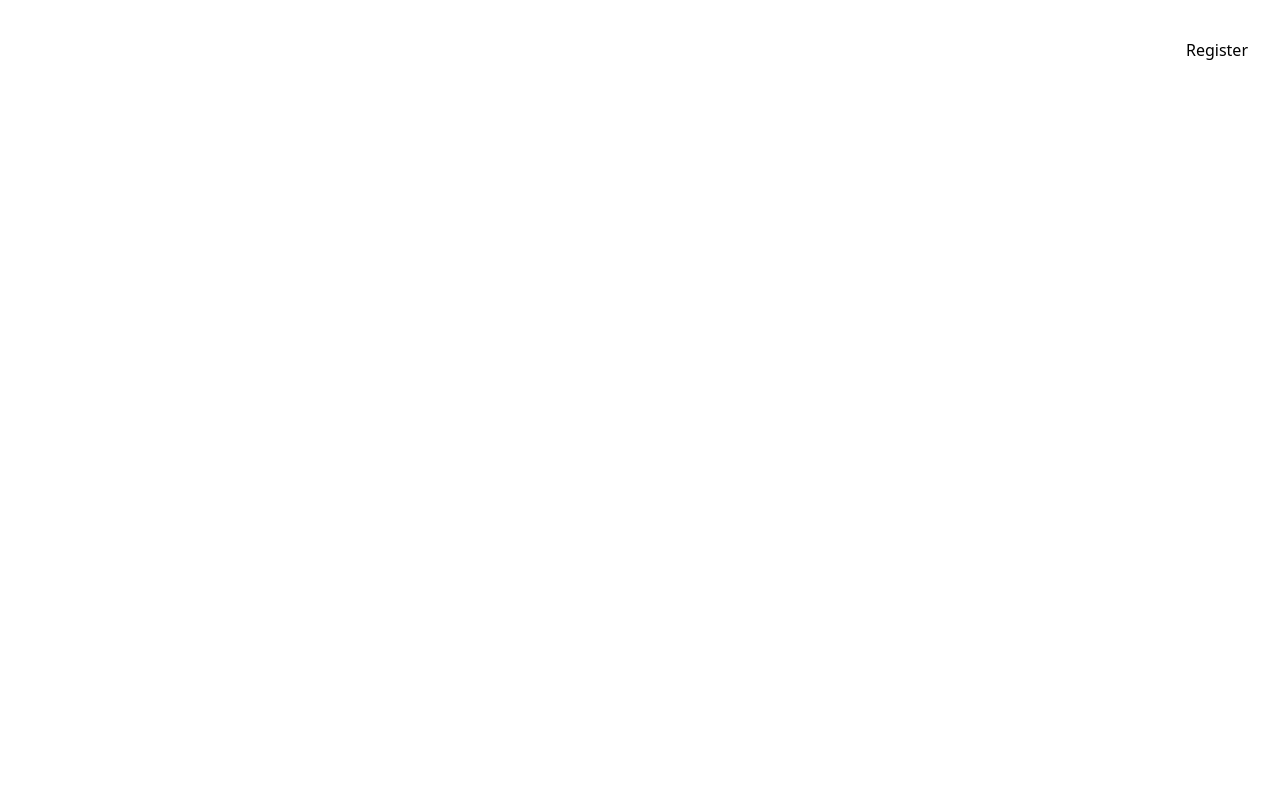
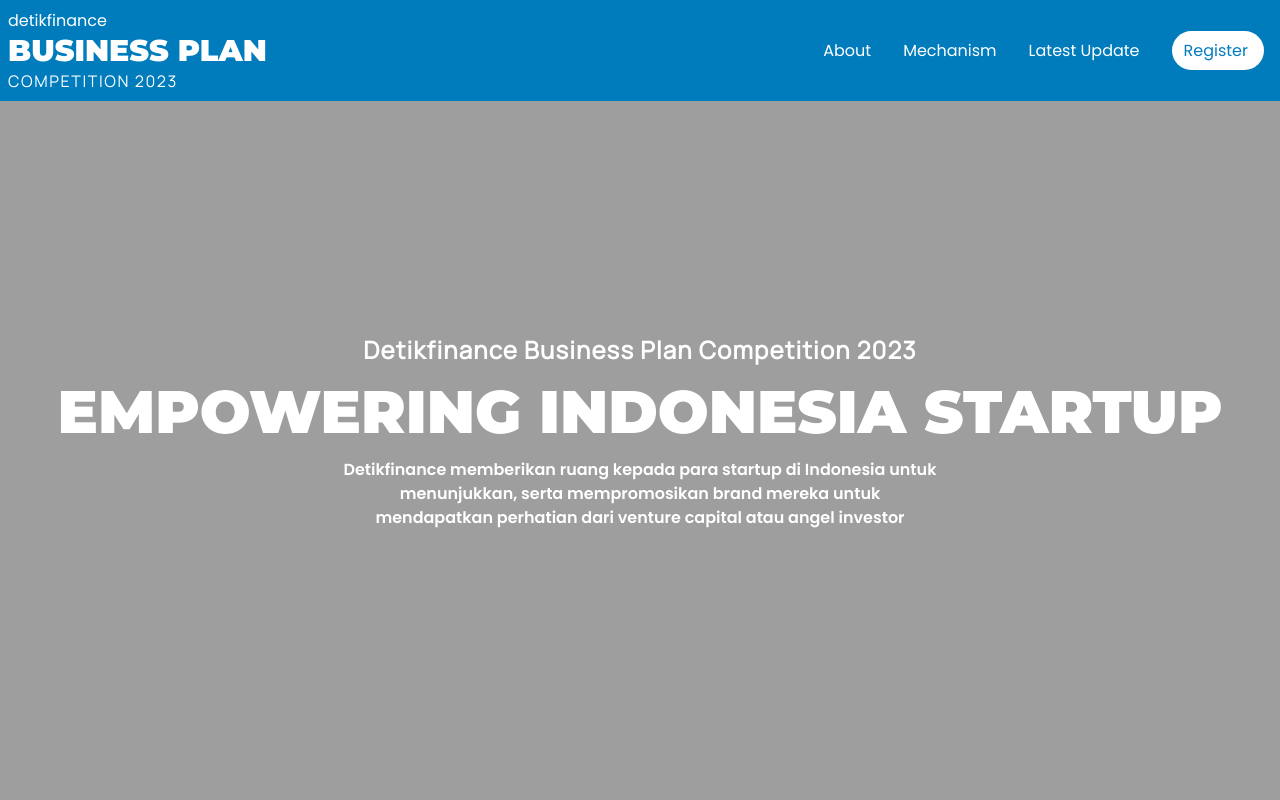
Before and after one commit to malvinval/Detikcom_FrontendDesignAssignment_MalvinValerianGultom, a website: page Detikcom_FrontendDesignAssignment_MalvinValerianGultom/src/index.html in a window 1280 px wide. Shown: the top 800 px of the page. Drawn offline with nearby package versions, Linux system fonts and the light colour scheme; the site is published under a folder, as on GitHub Pages, so addresses that start at the root find nothing.

Commit message:
fix: css linking

```diff
--- a/Detikcom_FrontendDesignAssignment_MalvinValerianGultom/src/index.html
+++ b/Detikcom_FrontendDesignAssignment_MalvinValerianGultom/src/index.html
@@ -5,7 +5,7 @@
     <meta http-equiv="X-UA-Compatible" content="IE=edge">
     <meta name="viewport" content="width=device-width, initial-scale=1.0">
     <title>detikFinance | Malvin Valerian</title>
-    <link href="/dist/output.css" rel="stylesheet">
+    <link href="../dist/output.css" type="text/css" rel="stylesheet">
 
     <!-- CDN (if needed) -->
     <script src="https://cdn.tailwindcss.com"></script>
```
Also changed, not shown: Detikcom_FrontendDesignAssignment_MalvinValerianGultom/src/register.html (+1 -1 lines), 1 other file.
